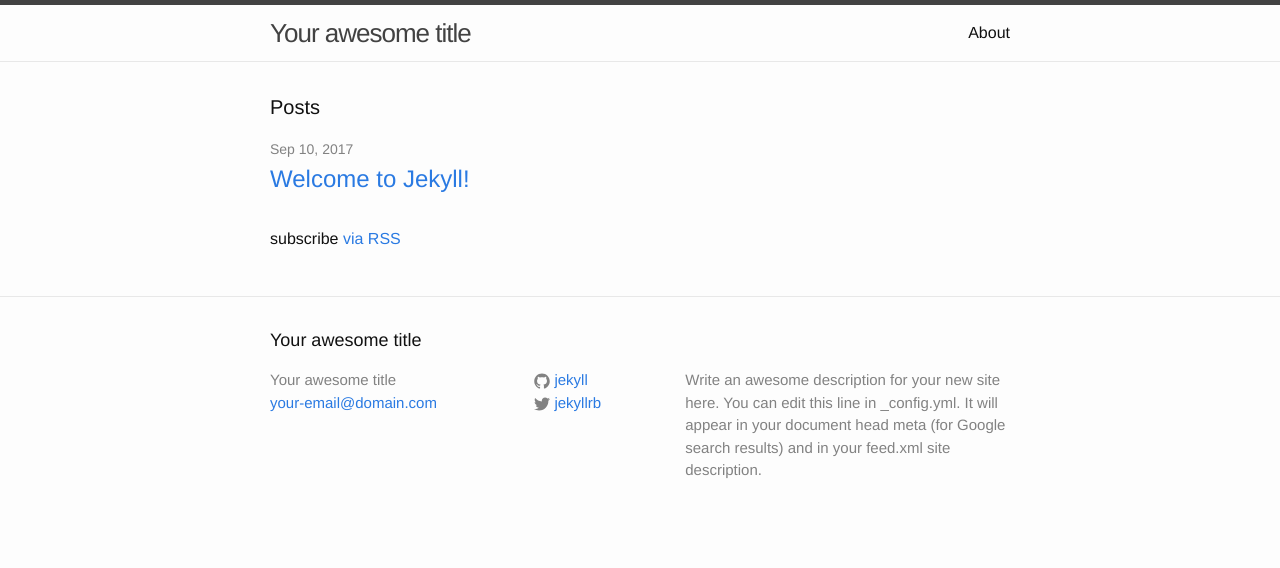
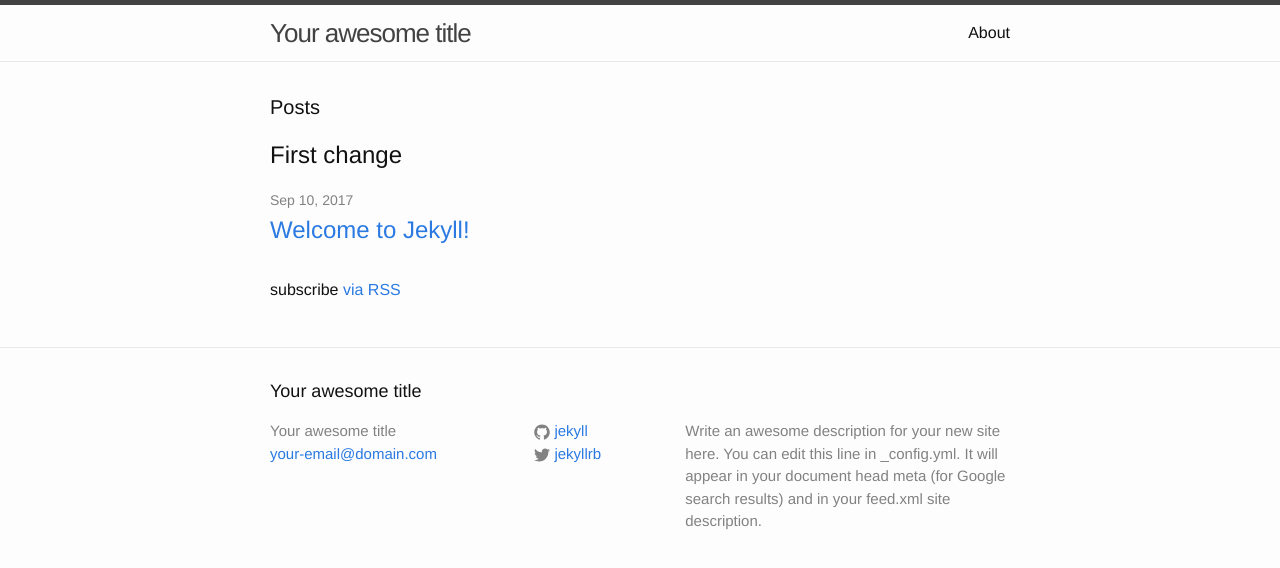
Before and after one commit to pcdavis/pcdavis.github.io, a Jekyll site: the page built from index.html, in a window 1280 px wide. Shown: the top 568 px of the page. Built offline with Jekyll 4.4.1, drawn with Linux system fonts in a browser that asks for light colours.

Commit message:
first change

```diff
--- a/index.html
+++ b/index.html
@@ -5,6 +5,7 @@ layout: default
 <div class="home">
 
   <h1 class="page-heading">Posts</h1>
+  <h2>First change</h2>
 
   <ul class="post-list">
     {% for post in site.posts %}
```
